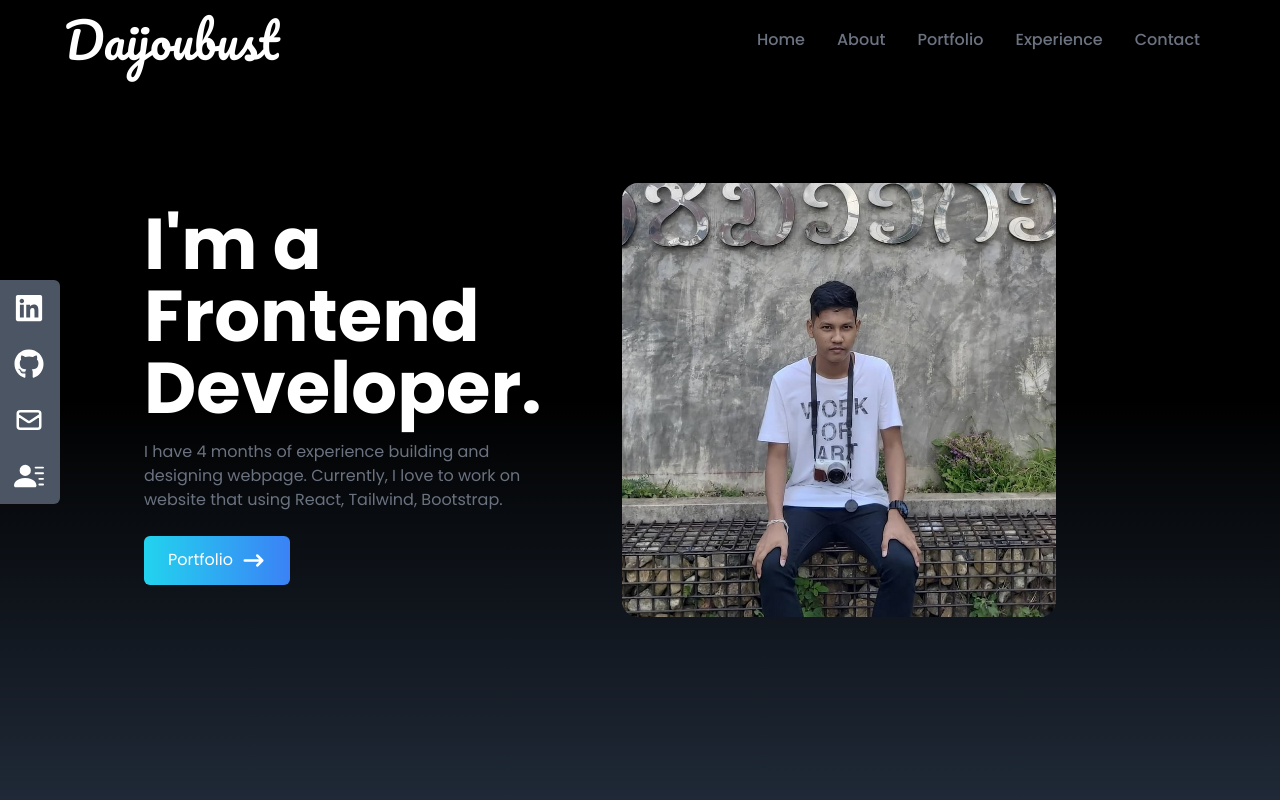
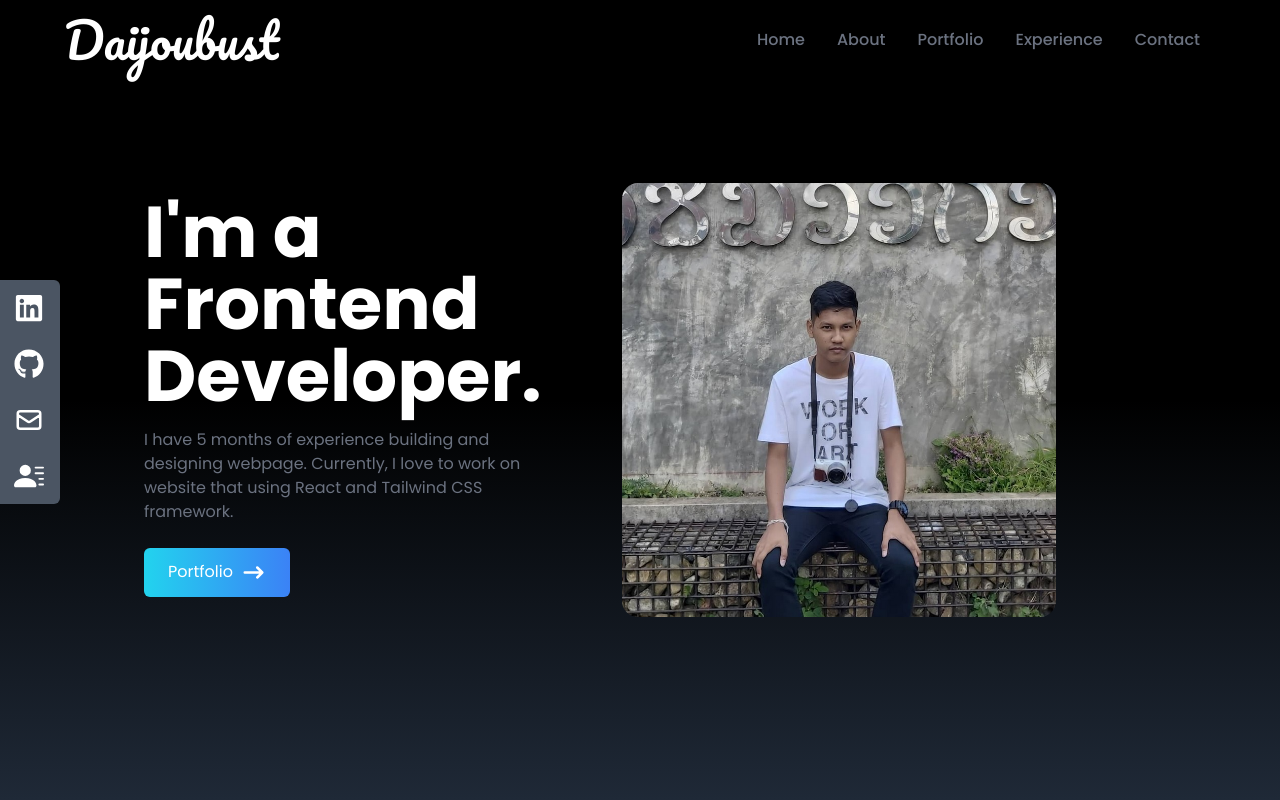
Before and after one commit to Daijoubust/my-portfolio, a React (Vite) app: page / in a window 1280 px wide. Shown: the top 800 px of the page. Built offline with nearby package versions, Linux system fonts and the light colour scheme.

Commit message:
Update with new project and animation.

```diff
--- a/src/components/Home.jsx
+++ b/src/components/Home.jsx
@@ -18,8 +18,8 @@ const Home = () => {
                     <div className='text deux'><h2 className='text-4xl sm:text-7xl font-bold text-white'>Developer.</h2></div>
                 </div>
                     <p className=' text-gray-500 py-4 max-w-md desc'>
-                    I have 4 months of experience building and designing webpage.
-                    Currently, I love to work on website that using React, Tailwind, Bootstrap.
+                    I have 5 months of experience building and designing webpage.
+                    Currently, I love to work on website that using React and Tailwind CSS framework.
                     </p>
                     <div>
                         <Link to='portfolio' smooth duration={600} className=' group text-white w-fit px-6 py-3 my-2 flex items-center rounded-md bg-gradient-to-r from-cyan-400 to-blue-500 cursor-pointer'>
```
